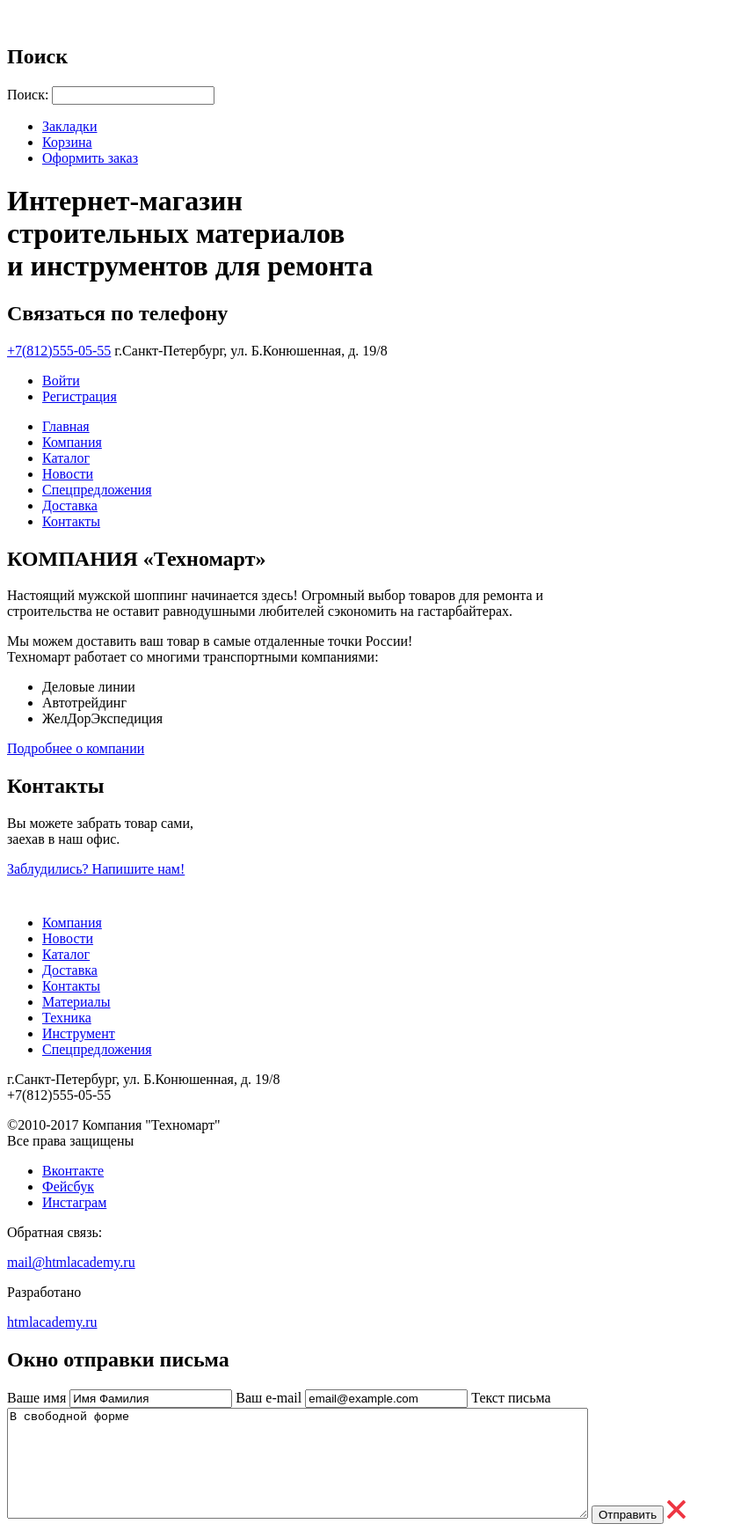
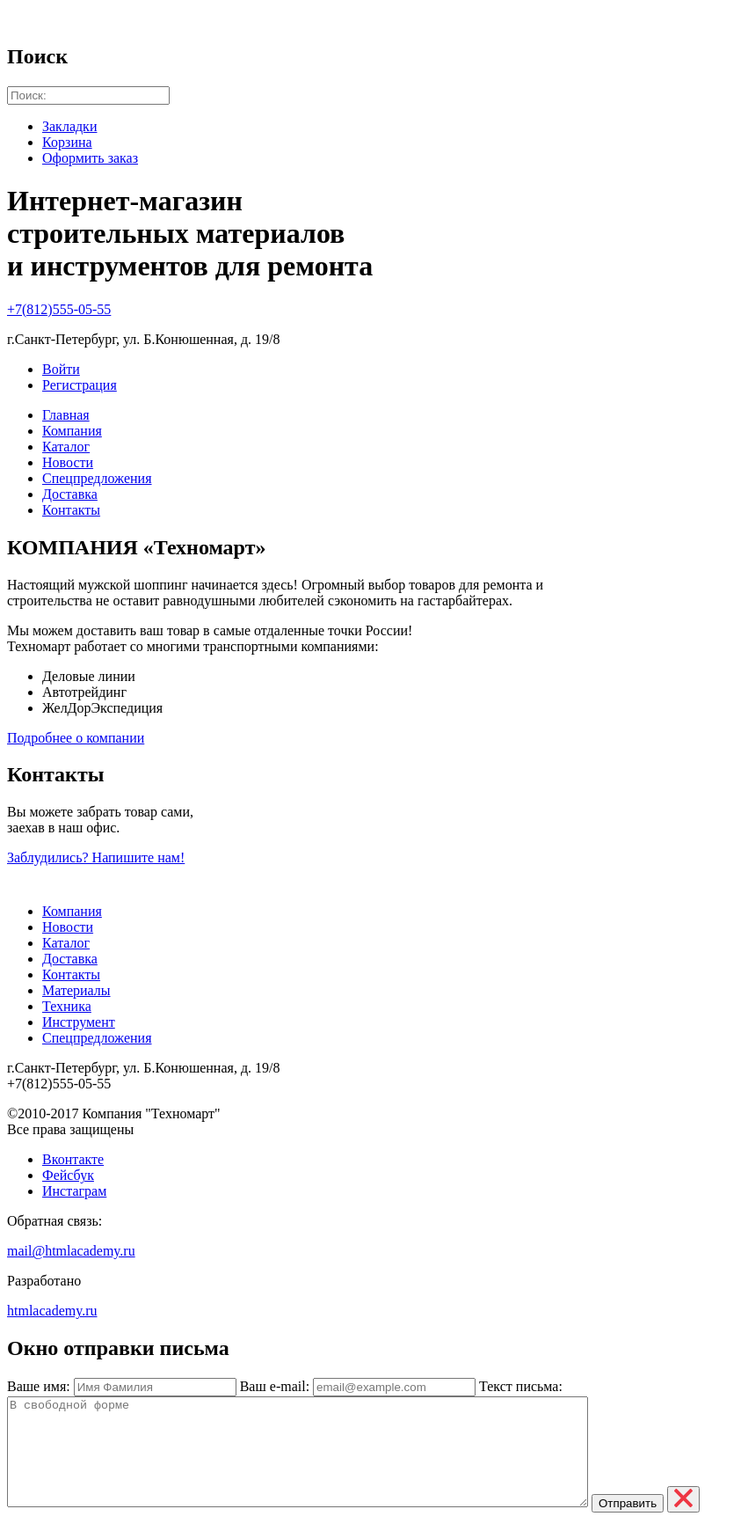
Before and after one commit to gerlinda137/987137-technomart-25, a plain HTML site: page index.html in a window 1280 px wide. Shown: the whole page at 88% size, without its empty margins (0-851 px from the left). Drawn offline with Linux system fonts and the light colour scheme.

Commit message:
Частично исправила ошибки

```diff
--- a/index.html
+++ b/index.html
@@ -10,12 +10,10 @@
         <a class="main-header-logo" href="main.html">
           <img src="img\technomart-logo.svg" width="109" height="19" alt="Логотип Техномарта">
         </a>
-        <span>
           <h2 class="visually-hidden">Поиск</h2>
-          <label><form class="search" action="index.html" method="get">Поиск:</label>
-            <input type="search" name="site-search">
+          <label class="visually-hidden"><form class="search" action="index.html" method="get"></label>
+            <input type="search" name="site-search" placeholder="Поиск:">
           </form>
-        </span>
         <ul class="purchase">
           <li><a href="bookmarks.html">Закладки</a></li>
           <li><a href="basket.html">Корзина</a></li>
@@ -24,13 +22,10 @@
       </section>
       <div class="header-info">
         <h1>Интернет-магазин<br> строительных материалов<br> и инструментов для ремонта</h1>
-        <p>
-          <span class="phone">
-            <h2 class="visually-hidden">Связаться по телефону</h2>
-            <a href="#">+7(812)555-05-55</a>
-          </span>
-          г.Санкт-Петербург, ул. Б.Конюшенная, д. 19/8
-        </p>
+        <div class="header-contacts">
+          <a href="#">+7(812)555-05-55</a>
+          <p>г.Санкт-Петербург, ул. Б.Конюшенная, д. 19/8</p>
+        </div>
         <div class="authorization">
           <ul>
             <li><a href="log-in.html">Войти</a></li>
@@ -115,20 +110,20 @@
         </div>
      </div>
     </footer>
-    <section class="letter-form">
+    <div class="letter-form">
       <h2 class="visually-hidden">Окно отправки письма</h2>
       <form class="letter" action="index.html" method="post">
-        <label for="your-name">Ваше имя</label>
-        <input type="text" name="name" id="name-field" value="Имя Фамилия">
+        <label for="name-field">Ваше имя:</label>
+        <input type="text" name="name" id="name-field" placeholder="Имя Фамилия">
 
-        <label for="email-field">Ваш e-mail</label>
-        <input type="text" name="e-mail" id="email-field" value="email@example.com">
+        <label for="email-field">Ваш e-mail:</label>
+        <input type="text" name="e-mail" id="email-field" placeholder="email@example.com">
 
-        <label for="letter-field">Текст письма</label>
-        <textarea name="letter" rows="8" cols="80" id="letter-field">В свободной форме</textarea>
+        <label for="letter-field">Текст письма:</label>
+        <textarea name="letter" rows="8" cols="80" id="letter-field" placeholder="В свободной форме"></textarea>
         <input type="submit" name="send" value="Отправить">
-        <input type="image" src="img\form-close.svg" alt="Закрыть">
+        <button> <img src="img\form-close.svg" alt="Закрыть"> </button>
       </form>
-    </section>
+    </div>
   </body>
 </html>
```
Also changed, not shown: catalog.html (+2 -2 lines).
